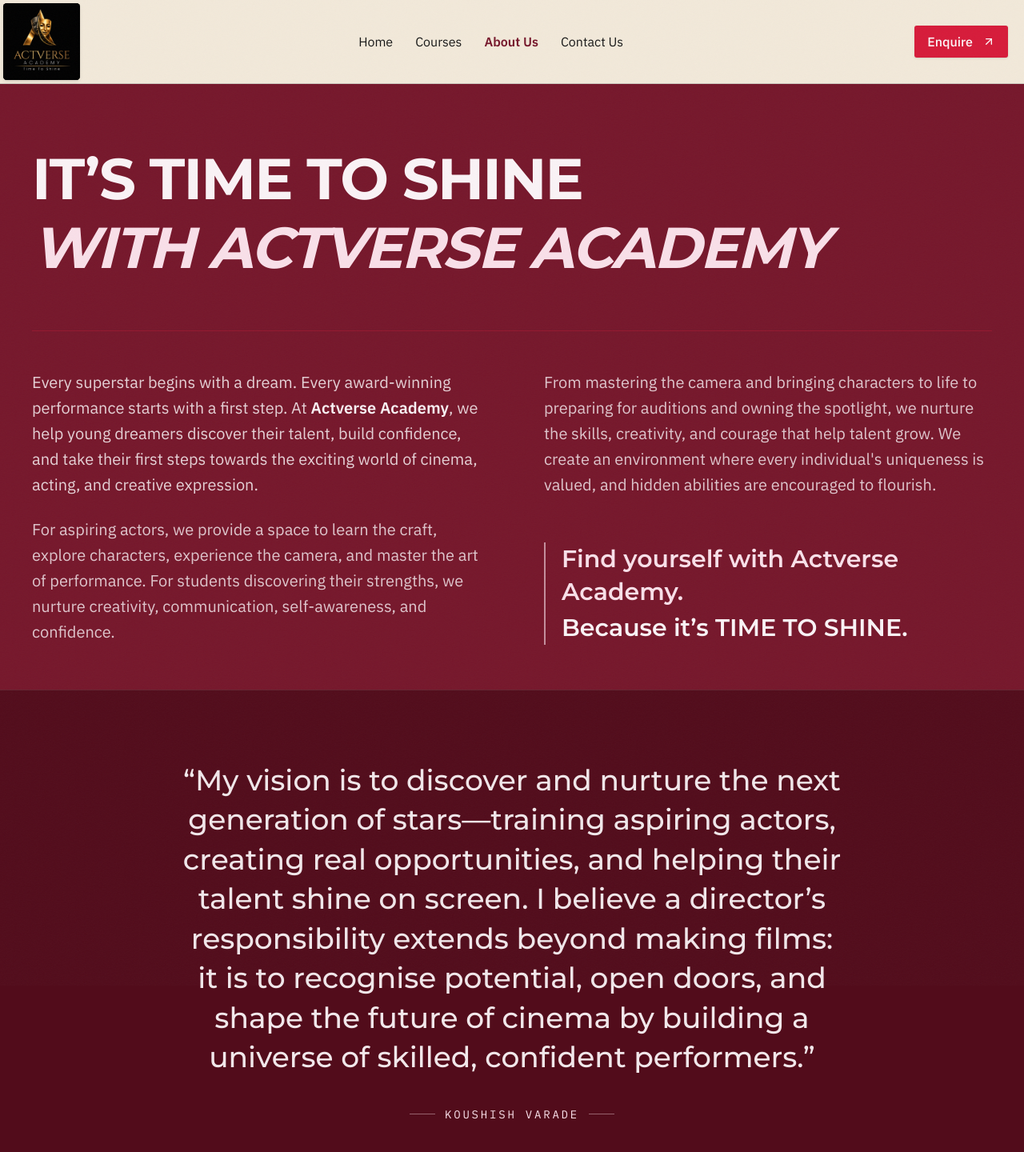
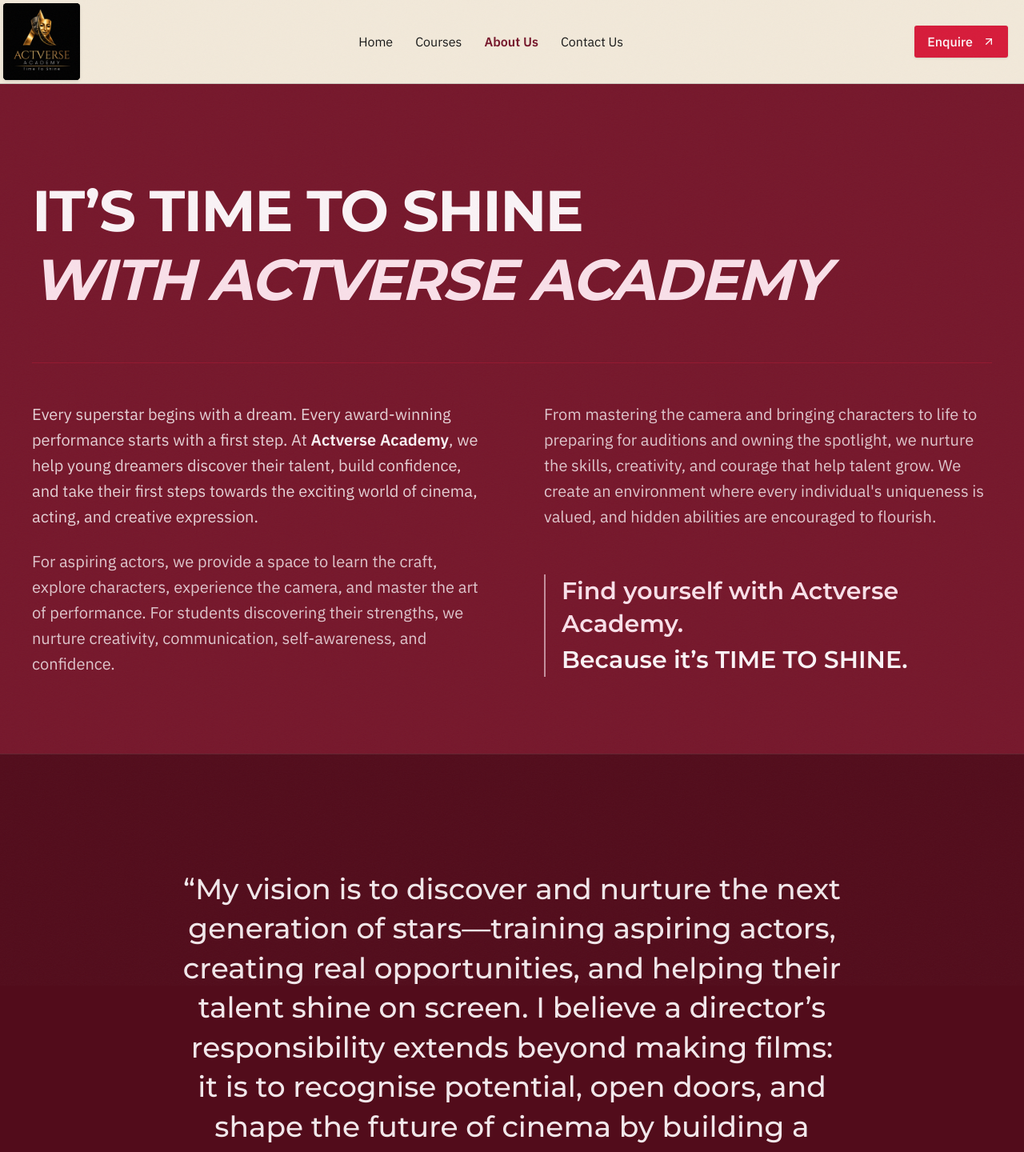
Before and after one commit to debmalya37/actverse-academy, a Next.js app: page /about in a window 1280 px wide. Shown: the top 1440 px of the page at 80% size. Built offline with nearby package versions, Linux system fonts and the light colour scheme; no server answers; the database is empty.

Commit message:
feat: update padding in About page sections for improved layout

```diff
--- a/app/about/page.tsx
+++ b/app/about/page.tsx
@@ -40,7 +40,7 @@ export default async function AboutPage() {
 
       <main className="flex-1 overflow-x-hidden">
         {/* HERO SECTION — Philosophy */}
-        <section className="relative bg-ink py-12 text-bone sm:py-14 md:py-14 lg:py-14">
+        <section className="relative bg-ink py-14 text-bone sm:py-24 md:py-24 lg:py-24">
           <div className="mx-auto max-w-7xl px-5 sm:px-8 lg:px-10">
             <Reveal>
               {/* <Label n="01" t="Our Philosophy" tone="text-champagne" /> */}
@@ -95,7 +95,7 @@ export default async function AboutPage() {
         </section>
 
         {/* FOUNDER'S VISION */}
-        <section className="border-y border-bone/10 bg-cherry-deep py-12 text-bone sm:py-14 md:py-14 lg:py-14">
+        <section className="border-y border-bone/10 bg-cherry-deep py-14 text-bone sm:py-20 md:py-24 lg:py-28">
           <div className="mx-auto max-w-4xl px-5 text-center sm:px-8">
             <Reveal>
               {/* <Label n="02" t="Founder's Vision" tone="text-champagne/80" /> */}
```
